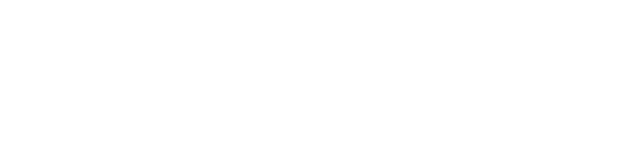
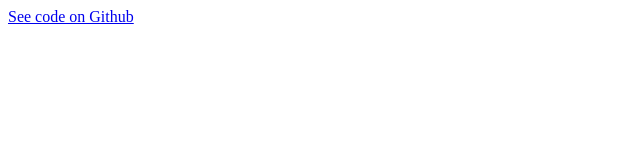
Before and after one commit to adexfit/jsalert, a plain HTML site: page index.html in a window 1280 px wide. Shown: the whole page, without its empty margins (0-640 px from the left). Drawn offline with Linux system fonts and the light colour scheme.

Commit message:
added github link

```diff
--- a/index.html
+++ b/index.html
@@ -7,7 +7,7 @@
     <title>My Bio</title>
 </head>
 <body onload="myFunc()">
-
+    <a href="https://github.com/adexfit/jsalert.git">See code on Github</a>
     <script src="script.js"></script>
 </body>
 </html>
```
